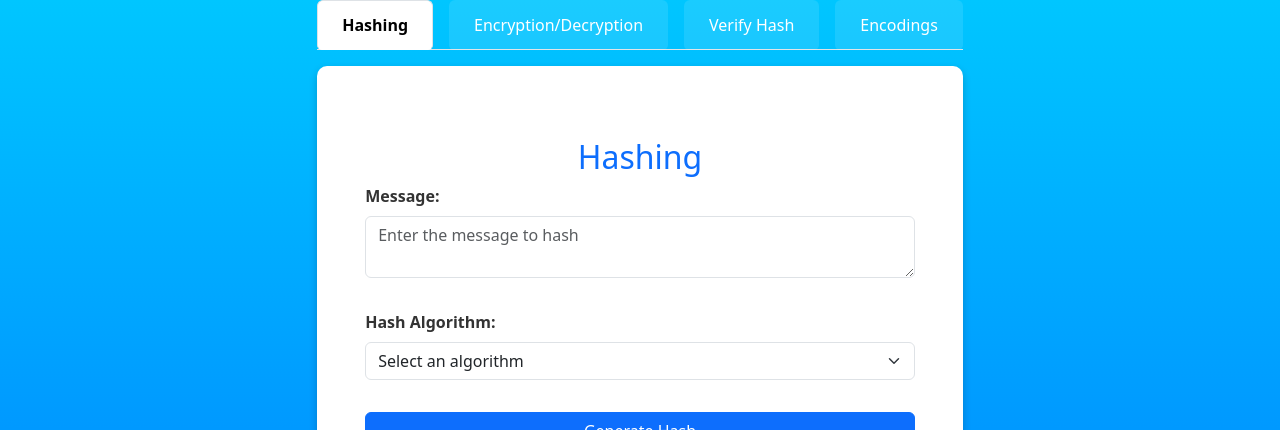
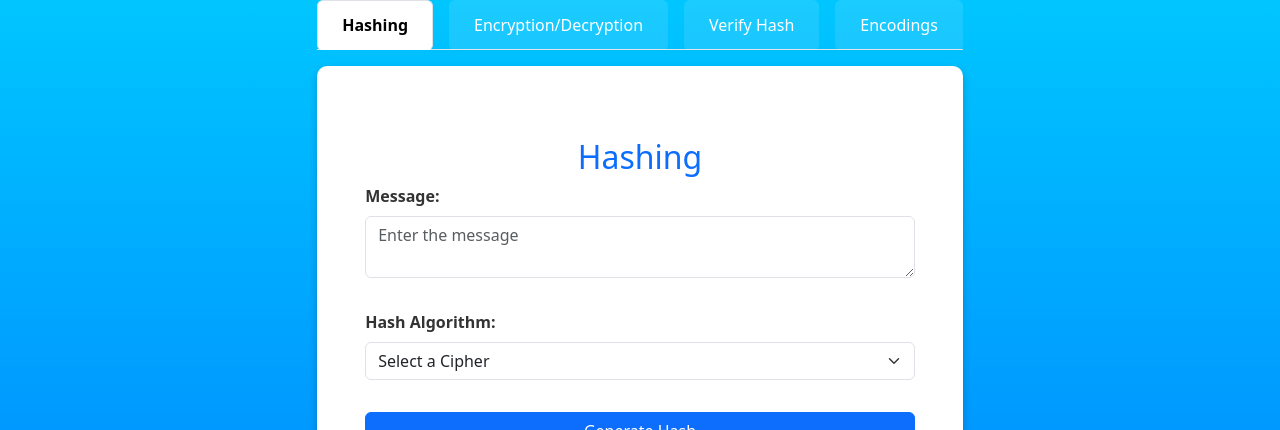
Before and after one commit to Muhtadi1Laskar/cipher-tool, a React (Vite) app: page / in a window 1280 px wide. Shown: the top 430 px of the page. Built offline with nearby package versions, Linux system fonts and the light colour scheme.

Commit message:
Added the FormComponent in hash section

```diff
--- a/src/Components/HashComponent.jsx
+++ b/src/Components/HashComponent.jsx
@@ -1,19 +1,28 @@
 import { useState } from "react";
 import { hashOptions } from "../Utils/selectOptions.js";
 import { postCall } from "../API/postCall.js";
+import FormGroups from "./FormComponent.jsx";
 import DisplayComponent from "./DisplayComponent.jsx";
 
 
 export default function HashComponent() {
-    const [selectedOption, setSelectedOption] = useState("");
-    const [message, setMessage] = useState("");
     const [hashResponse, setHashResponse] = useState("");
+    const [formData, setFormData] = useState({
+        message: "",
+        hash: ""
+    });
+
+    const handleInputChange = async (e) => {
+        const { name, value } = e.target;
+        setFormData((prev) => ({ ...prev, [name]: value }));
+    }
 
     const handleSubmit = async (e) => {
         e.preventDefault();
+        const { message, hash } = formData;
         const requestBody = {
             message: message,
-            hash: selectedOption
+            hash: hash
         };
         const response = await postCall('hashData', requestBody);
         setHashResponse(response.data.hash);
@@ -23,40 +32,29 @@ export default function HashComponent() {
         <div className="p-3">
             <h2 className="text-primary">Hashing</h2>
             <form onSubmit={handleSubmit}>
-                <div className="mb-3">
-                    <label htmlFor="hash-message" className="form-label">
-                        Message:
-                    </label>
-                    <textarea
-                        id="hash-message"
-                        className="form-control"
-                        placeholder="Enter the message to hash"
-                        value={message}
-                        onChange={(e) => setMessage(e.target.value)}
-                        required
-                    ></textarea>
-                </div>
-                <div className="mb-3">
-                    <label htmlFor="hash-algo" className="form-label">
-                        Hash Algorithm:
-                    </label>
-                    <select
-                        id="hash-algo"
-                        className="form-select"
-                        value={selectedOption}
-                        onChange={(e) => setSelectedOption(e.target.value)}
-                        required
-                    >
-                        <option value="" disabled>
-                            Select an algorithm
-                        </option>
-                        {hashOptions.map((elem) => (
-                            <option key={elem.value} value={elem.value}>
-                                {elem.text}
-                            </option>
-                        ))}
-                    </select>
-                </div>
+                <FormGroups
+                    label="Message:"
+                    id="hash-message"
+                    type="textarea"
+                    placeholder="Enter the message"
+                    value={formData.message}
+                    name="message"
+                    onChange={handleInputChange}
+                    required
+                />
+                <FormGroups
+                    label="Hash Algorithm:"
+                    id="hash-algo"
+                    type="select"
+                    placeholder="Select an Algorithm"
+                    value={formData.hash}
+                    name="hash"
+                    onChange={handleInputChange}
+                    options={[
+                        { value: "", text: "Select a Cipher", disabled: true },
+                        ...hashOptions
+                    ]}
+                />
                 <button type="submit" className="btn btn-primary w-100">
                     Generate Hash
                 </button>
```
